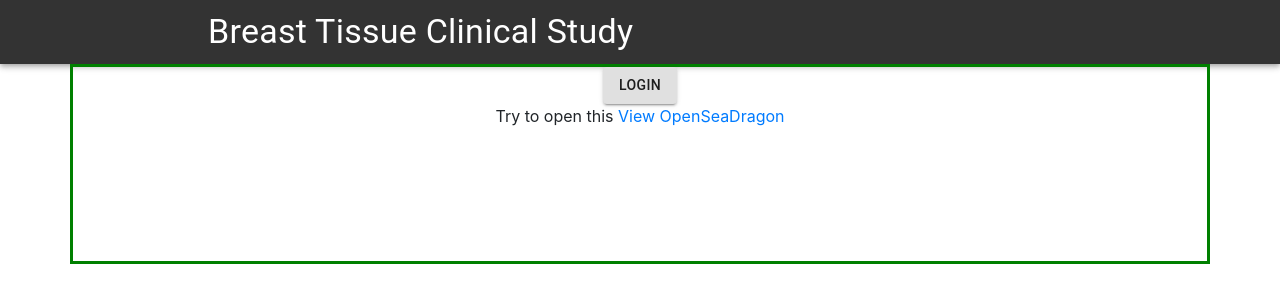
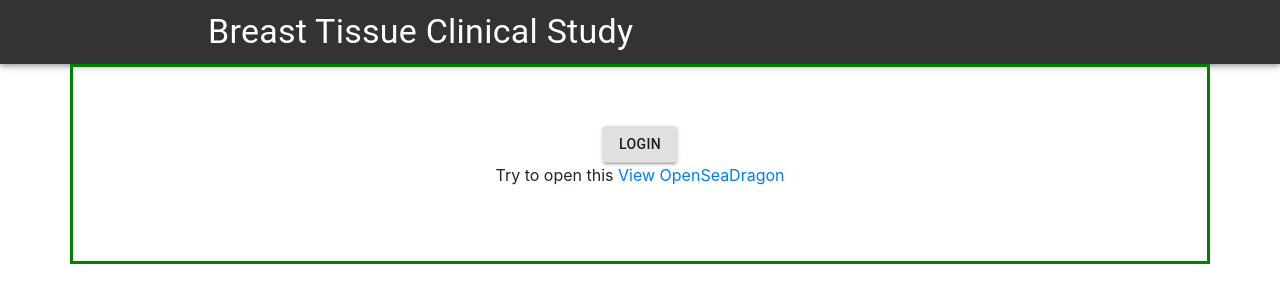
Before and after one commit to becclestone/WebApp, a React (Create React App) app: page / in a window 1280 px wide. Shown: the top 302 px of the page. Built offline with nearby package versions, Linux system fonts and the light colour scheme.

Commit message:
Update Home.css

```diff
--- a/src/components/Home.css
+++ b/src/components/Home.css
@@ -4,7 +4,7 @@
   border: 3px solid green;
 }
 
-.vertical-center {
+.center {
   margin: 0;
   position: absolute;
   top: 50%;
```
